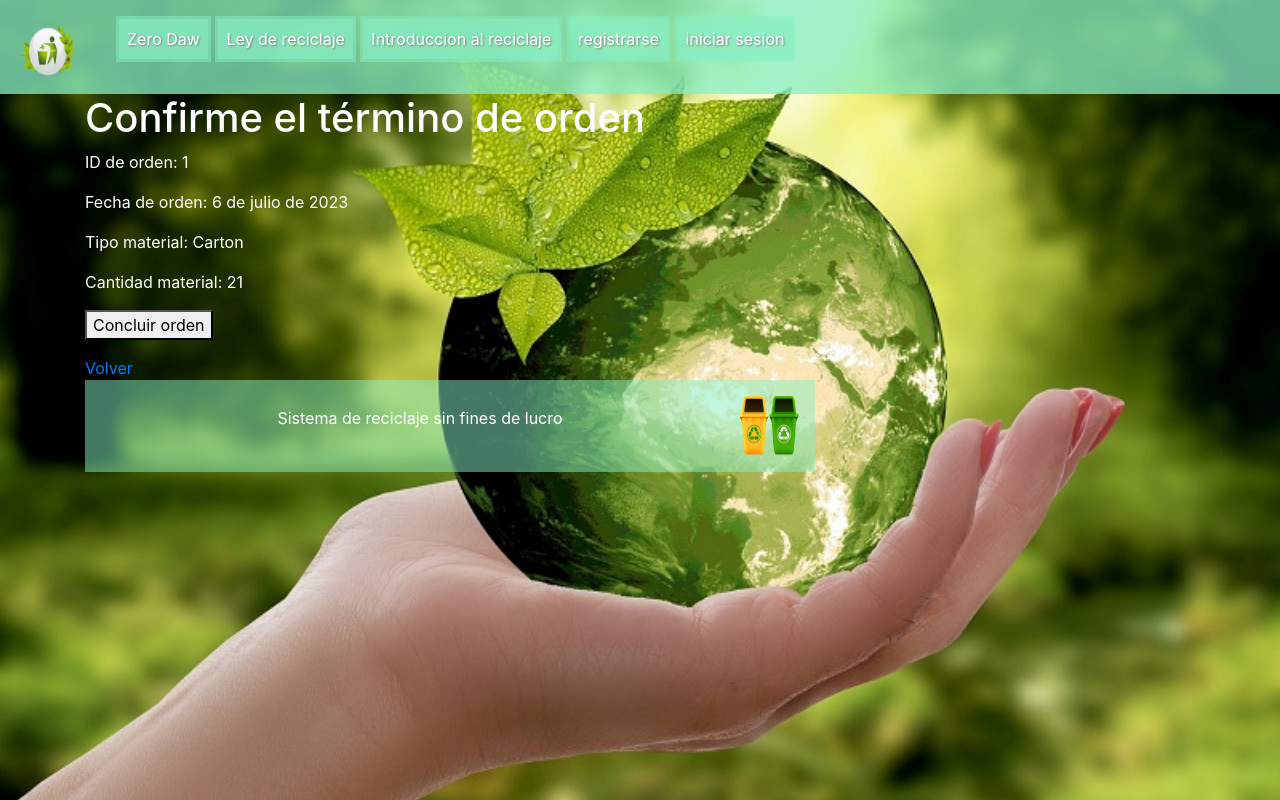
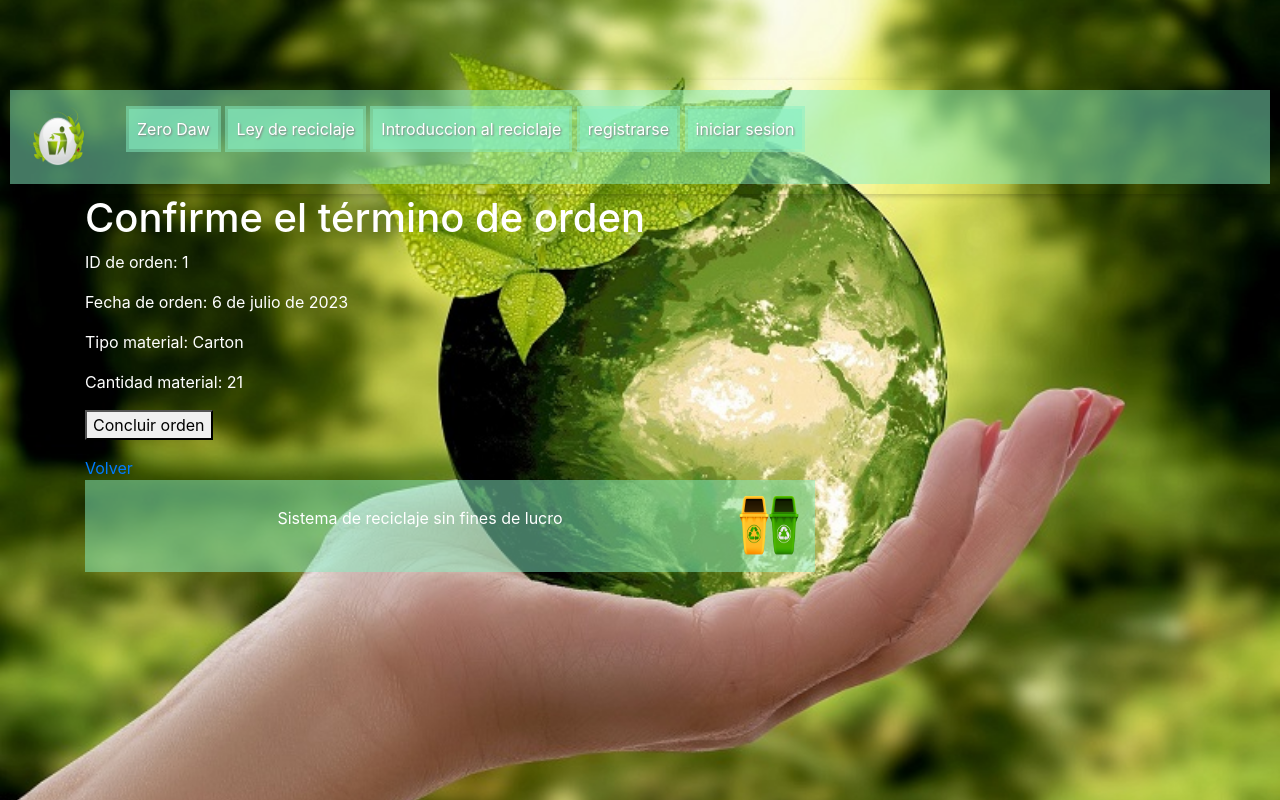
Before and after one commit to Jorge-gib/Zero_Daw_V9, a Django app: page /registro/actualizar_orden/1 in a window 1280 px wide. Run offline with Django 4.2, Linux system fonts and the light colour scheme; data comes from the database, SQL or seed files in the repository; both versions use the stored data as it was after the commit; parts of the project's set-up code (start-up, migrations or seed data) failed here and were passed over; some libraries are stand-ins or nearby versions.

Commit message:
Cabezera mejorada

```diff
--- a/static/css/fondo.css
+++ b/static/css/fondo.css
@@ -28,8 +28,22 @@
 }
 
 .cabezera {
-  background-color: rgba(135, 239, 195, 0.5);
+  position: sticky;
+  top: 0;
+  left: 0;
+  right: 0;
+  padding: 10px; /* Añade un relleno si lo deseas */
+  box-shadow: 0 2px 5px rgba(0, 0, 0, 0.2); /* Efecto de sombra */
+  z-index: 1000; /* Asegura que la cabecera esté por encima de otros elementos */
 }
+
+/* Ajusta este valor según la altura de tu cabecera */
+body {
+  padding-top: 80px;
+}
+/* Opcional: Añade un efecto de sombra o borde para resaltar la cabecera fija */
+
+
 
 #navbar{
 background-color: rgba(135, 239, 195, 0.5);
```
Also changed, not shown: db.sqlite3.
